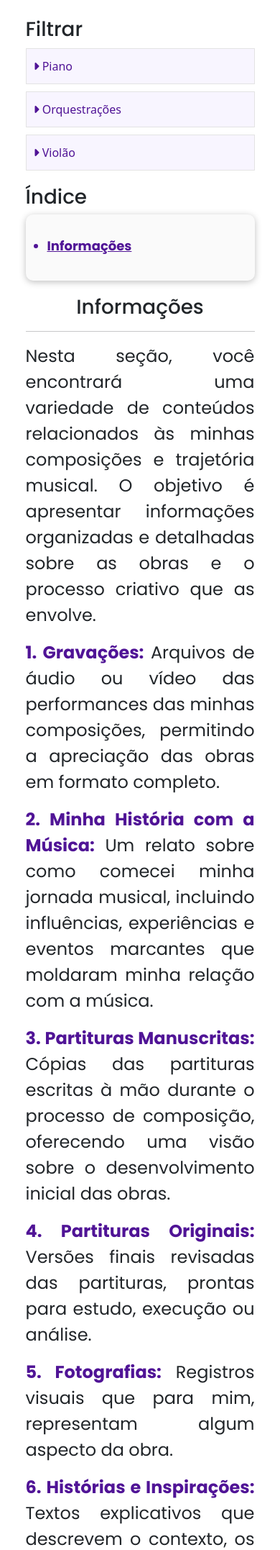
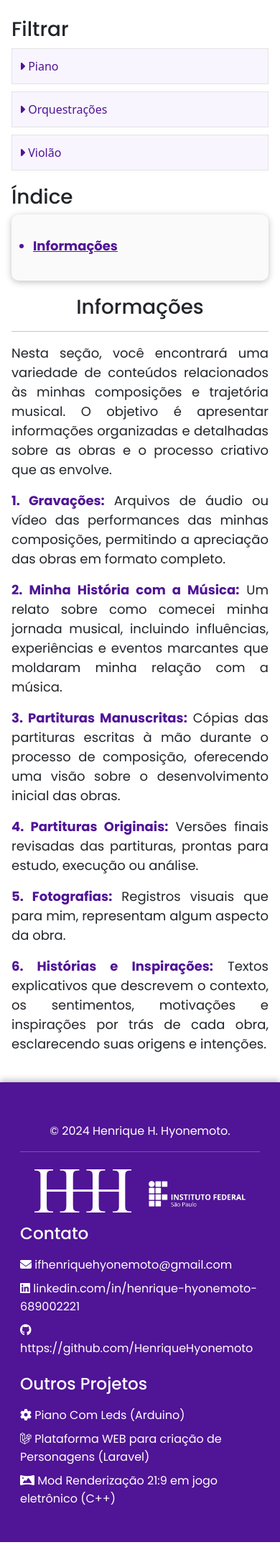
Before and after one commit to HenriqueHyonemoto/HyonemotoMusic, a PHP site: page /autorais/index.html in a window 390 px wide. Shown: the part 207-2361 px from the top of the page at 72% size. Run offline with PHP 8.4, Linux system fonts and the light colour scheme; some libraries are stand-ins or nearby versions.

Commit message:
media responsividade

```diff
--- a/autorais/css/style.css
+++ b/autorais/css/style.css
@@ -6,7 +6,6 @@
 
 body,
 html {
-    margin: 0;
     padding: 0;
     font-family: "Poppins", sans-serif;
     display: flex;
@@ -24,6 +23,47 @@ h4,
 h5,
 h6 {
     font-family: "Poppins", sans-serif;
+}
+
+.hcontainer {
+    width: 70%;
+    margin: 0 auto;
+    padding: 1em;
+}
+
+@media (max-width: 1700px) {
+    .hcontainer {
+        width: 80%;
+    }
+}
+@media (max-width: 1500px) {
+    .hcontainer {
+        width: 90%;
+    }
+}
+
+@media (max-width: 1400px) {
+    .hcontainer {
+        width: 100%;
+    }
+}
+
+@media (max-width: 1200px) {
+    .language-flag {
+        display: none;
+    }
+    .main-content p {
+        font-size: 18px !important;
+        text-align: justify;
+    }
+
+
+}
+
+@media (max-width: 800px) {
+    .main-content img {
+        width: 95% !important;
+    }
 }
 
 
@@ -78,6 +118,7 @@ header {
     height: 15vh;
     text-align: center;
 }
+
 
 /* navbar */
 .navbar-toggler, .navbar-toggler-icon {
@@ -278,11 +319,6 @@ header {
     cursor: pointer; /* Muda o cursor para um ícone de mão */
 }
 
-@media (max-width: 1200px) {
-    .language-flag {
-        display: none;
-    }
-}
 
 
 
@@ -495,13 +531,6 @@ header {
     text-align: center;
 }
 
-.hcontainer {
-    width: 90%;
-    margin: 0 auto;
-    padding: 1em;
-}
-
-
 .content-container {
     display: flex;
     margin: 0px auto;
@@ -630,7 +659,7 @@ header {
 }
 
 .main-content p {
-    font-size: 24px;
+    font-size: 20px;
     text-align: justify;
 }
 
@@ -639,7 +668,7 @@ header {
 }
 
 .main-content img {
-    width: 90%;
+    width: 70%;
     display: block;
     margin-left: auto;
     margin-right: auto;
@@ -651,6 +680,10 @@ header {
 
 figcaption {
     text-align: center;
+    margin:0;
+}
+figure{
+    margin:0;
 }
 
 
```
Also changed, not shown: autorais/piano.html (+3 -5 lines).
